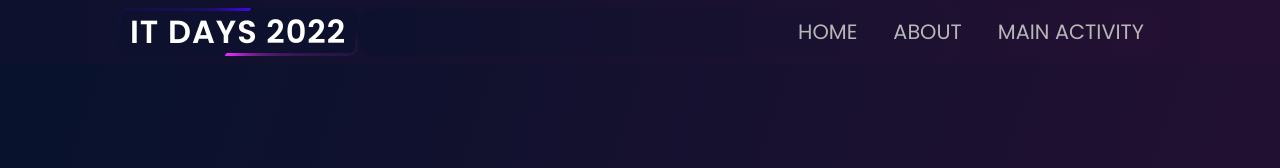
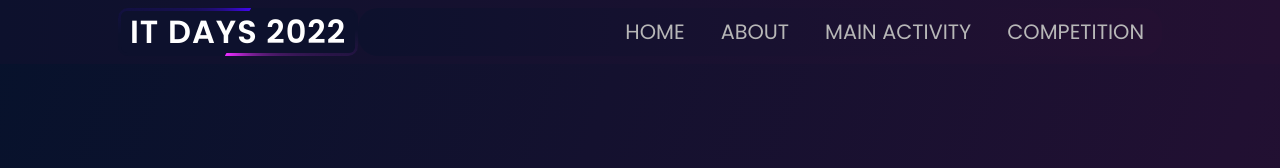
Before and after one commit to itdays2022/home, a plain HTML site: page index.html in a window 1280 px wide. Shown: the top 168 px of the page. Drawn offline with nearby package versions, Linux system fonts and the light colour scheme.

Commit message:
Update index.html

```diff
--- a/index.html
+++ b/index.html
@@ -32,6 +32,7 @@
               <a class="nav-link" href="https://itdays2022.github.io/home/">Home</a>
               <a class="nav-link" href="https://itdays2022.github.io/about/">About</a>
               <a class="nav-link" href="https://itdays2022.github.io/main-activity/">Main Activity</a>
+              <a class="nav-link" href="https://linktr.ee/itdaysusd2022" target="_blank">Competition</a>
             </div>
           </div>
         </div>
```
